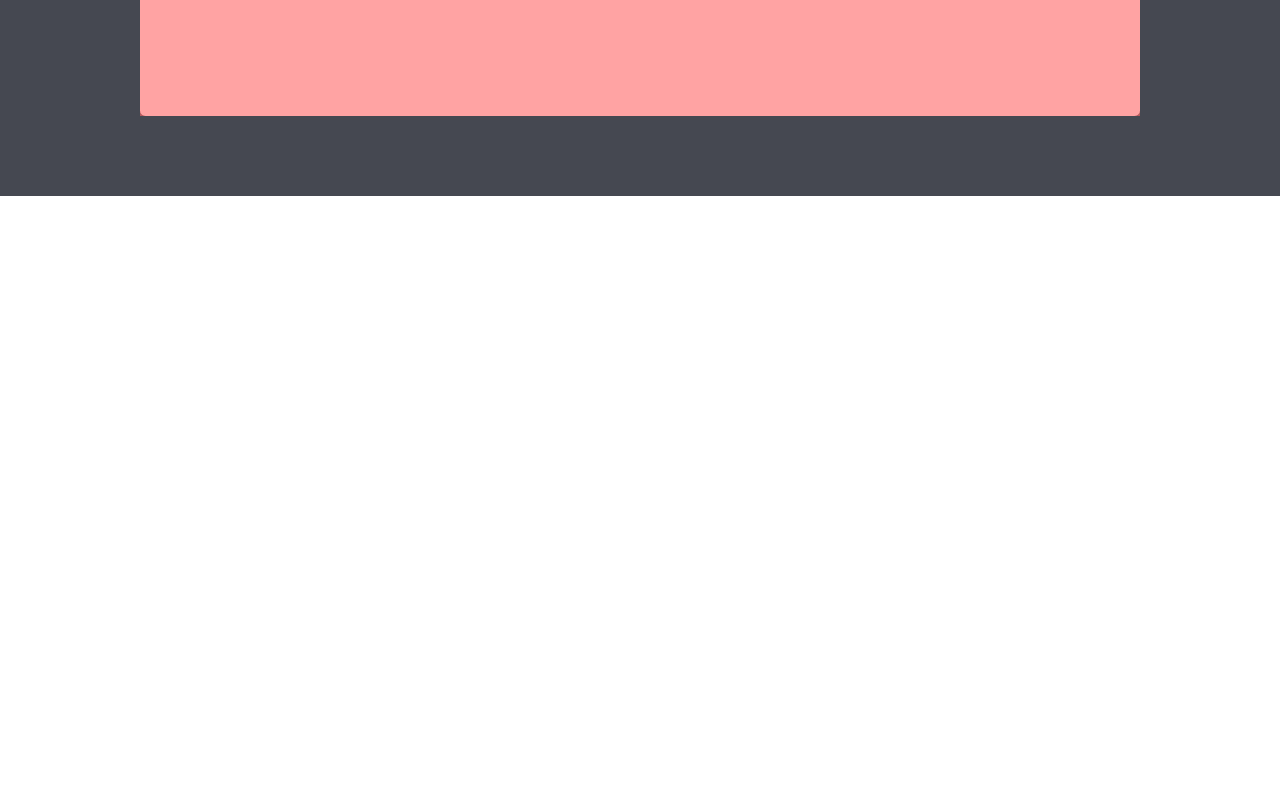
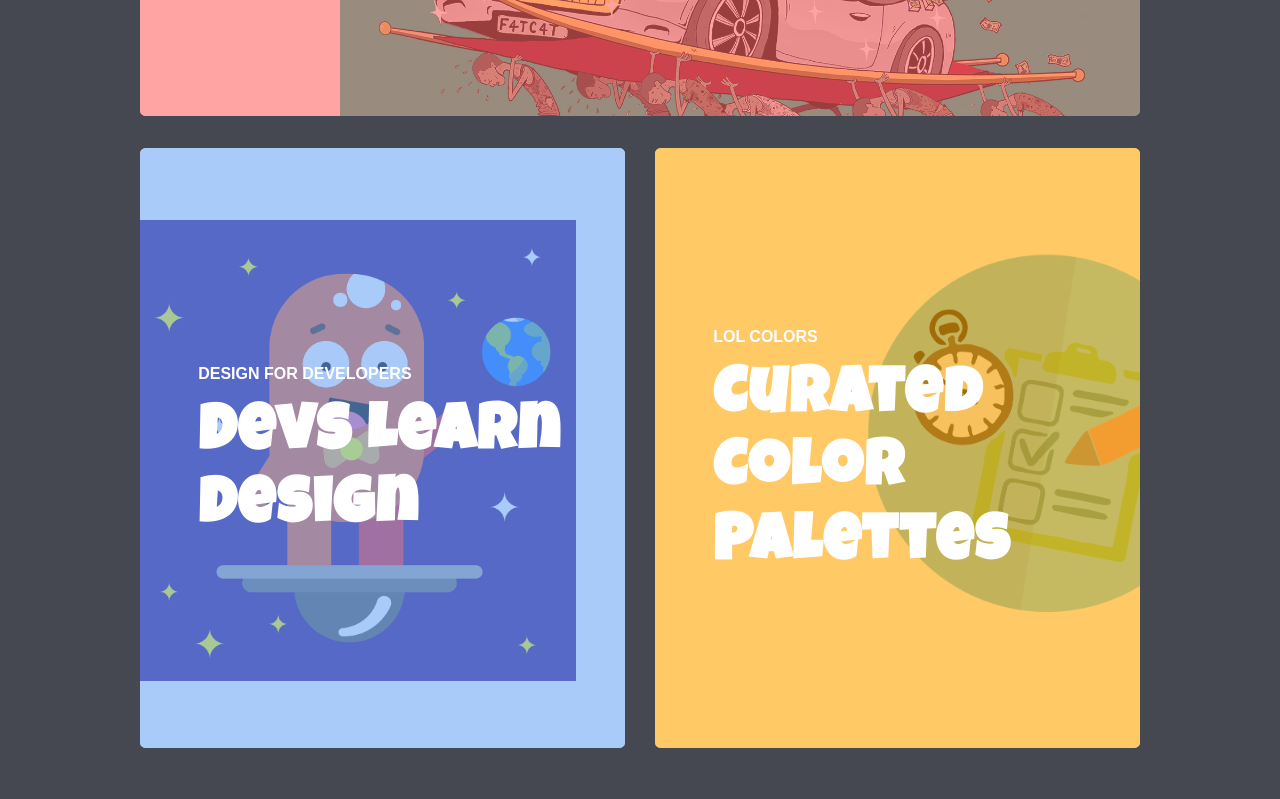
Before and after one commit to karthikmsadashivappa/karthikmsadashivappa.github.io, a website: page index.html in a window 1280 px wide. Shown: the part 850-1649 px from the top of the page. Before the commit the page ends 1046 px from the top, so only its background shows below. Drawn offline with nearby package versions, Linux system fonts and the light colour scheme.

Commit message:
Added protfolio section

```diff
--- a/assets/scss/index.scss
+++ b/assets/scss/index.scss
@@ -2,18 +2,30 @@
 $red: #FF6666;
 $white: #ffffff;
 $grey: #454851;
+
+@mixin bg_img($url, $size, $position){
+	background-image: url($url);
+	background-size: $size;
+	background-position: $position;
+}
 
 * {
 	box-sizing: border-box;
 }
 
 body {
-font-family: 'Open Sans', sans-serif;
+font-family: sans-serif;
 -webkit-front-smoothing: antialiased;
 }
 
-h1, h2, h3, h4, h5, h6 {
-	font-family: sans-serif;
+h1, h2 {
+	font-family: 'Luckiest Guy', cursive;
+	letter-spacing: 2px;
+
+}
+
+  h3, h4, h5, h6 {
+ 	font-family: sans-serif;
 	font-weight: 400;
 }
 
@@ -59,6 +71,17 @@
 	font-family: sans-serif;
 }
 
+.row {
+	width: 100%;
+	margin-bottom: 2em;
+	&:before, &:after {
+		content: "";
+		display: table;
+	}
+	&:after {
+		clear: both;
+	}
+}
 
 .work {
 	background: $grey;
@@ -68,17 +91,63 @@
 		border-radius: .35em;
 		height: 450px;
 		display: table;
+		background-repeat: no-repeat;
 	}
 	.card_full {
 		width: 100%;
+	}
+	.card_half {
+		width: 48.5%;
+		float: left;
+	}
+	.left {
+		margin-right: 1.5%;
+	}
+	.right {
+		margin-left: 1.5%;
+	}
+	.tall {
+		height: 600px;
+	}
+	.card_1{
+		@include bg_img('../../assets/images/card1.jpg', 80%, 200px 88px);
+	}
+	.card_2{
+		@include bg_img('../../assets/images/card3.png', 95%, -25px 72px);
+	}
+	.card_3{
+		@include bg_img('../../assets/images/card2.png', 80%, 200px 88px);
 	}
 	.card_inner {
 		display: table-cell;
 		vertical-align: middle;
 		height: 100%;
 		padding: 1.5em 12%;
+		color: $white;
+		p {
+			font-size: 1em;
+			text-transform: uppercase;
+			font-weight: 700;
+		}
+		h2 {
+			font-size: 4em;
+			margin: 0;
+		}
 	}
+	.red, .blue, .yellow, .green {
+			border-radius: .35em;
+	}
+
 	.red {
 	background: rgba(255, 102, 102, .6);
 	}
+	.blue {
+		background: rgba(113,169,247, .6);
+	}
+	.yellow {
+		background: rgba(255, 166, 0, .6);
+	}
+	.green {
+		background: rgba(35, 209, 96, .6);
+	}
 }
--- a/index.html
+++ b/index.html
@@ -3,7 +3,7 @@
 	<head>
 		<link rel="stylesheet" href="https://cdnjs.cloudflare.com/ajax/libs/normalize/7.0.0/normalize.css">
 		<link rel="stylesheet" href="dist/css/style.css">
-		<link href="https://fonts.googleapis.com/css?family=Open+Sans" rel="stylesheet">
+		<link href="https://fonts.googleapis.com/css?family=Luckiest+Guy" rel="stylesheet">
 	</head>
 	<body>
 		<section class="banner cf">
@@ -19,14 +19,32 @@
 
 		<section class="work">
 			<div class="wrapper">
+
 				<div class="row">
-					<div class="card card_full">
+					<div class="card card_full card_1">
 						<div class="card_inner red">
 							<p>Design Resources</p>
 							<h2>Meticulously crafted UI design assets</h2>
 						</div>
 					</div>
 				</div>
+
+				<div class="row">
+					<div class="card card_half left tall card_2">
+						<div class="card_inner blue">
+							<p>Design for Developers</p>
+							<h2>Devs Learn Design</h2>
+						</div>
+					</div>
+
+					<div class="card card_half right tall card_3">
+						<div class="card_inner yellow">
+							<p>Lol Colors</p>
+							<h2>Curated Color Palettes</h2>
+						</div>
+					</div>
+				</div>
+
 			</div>
 		</section>
 		</footer>
```
Also changed, not shown: assets/images/card1.jpg (added), assets/images/card2.png (added), assets/images/card3.png (added), dist/css/style.css, 1 other file.
